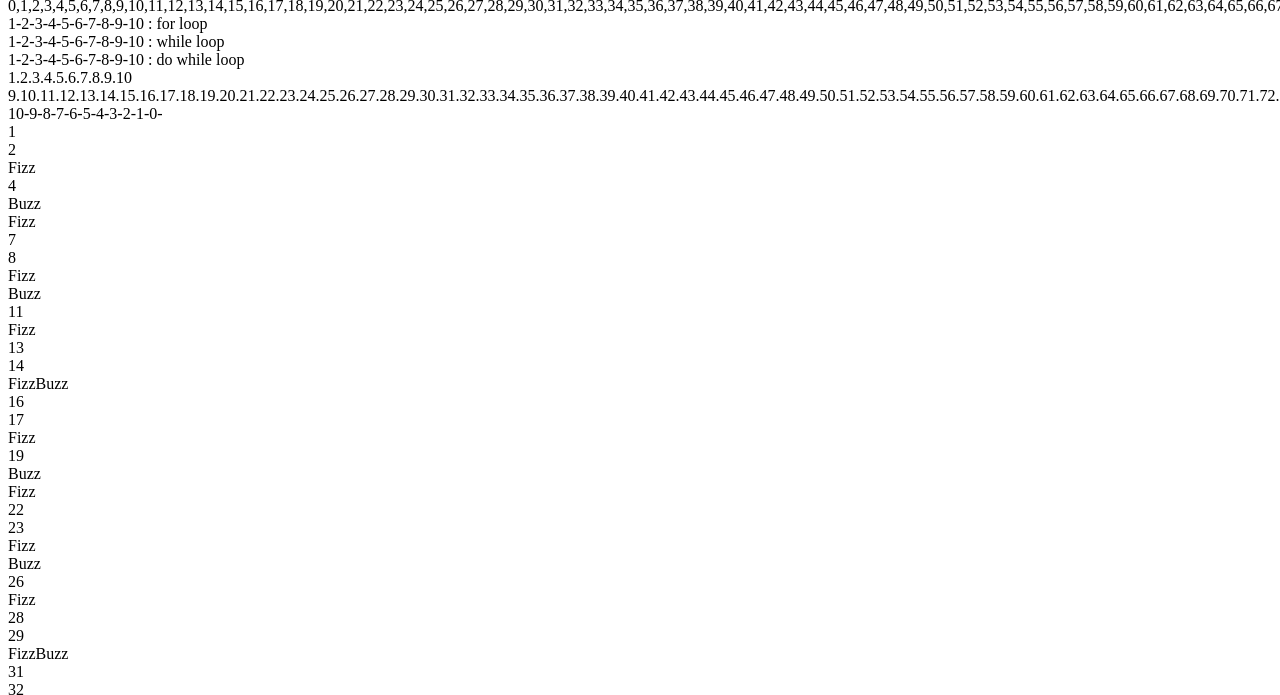
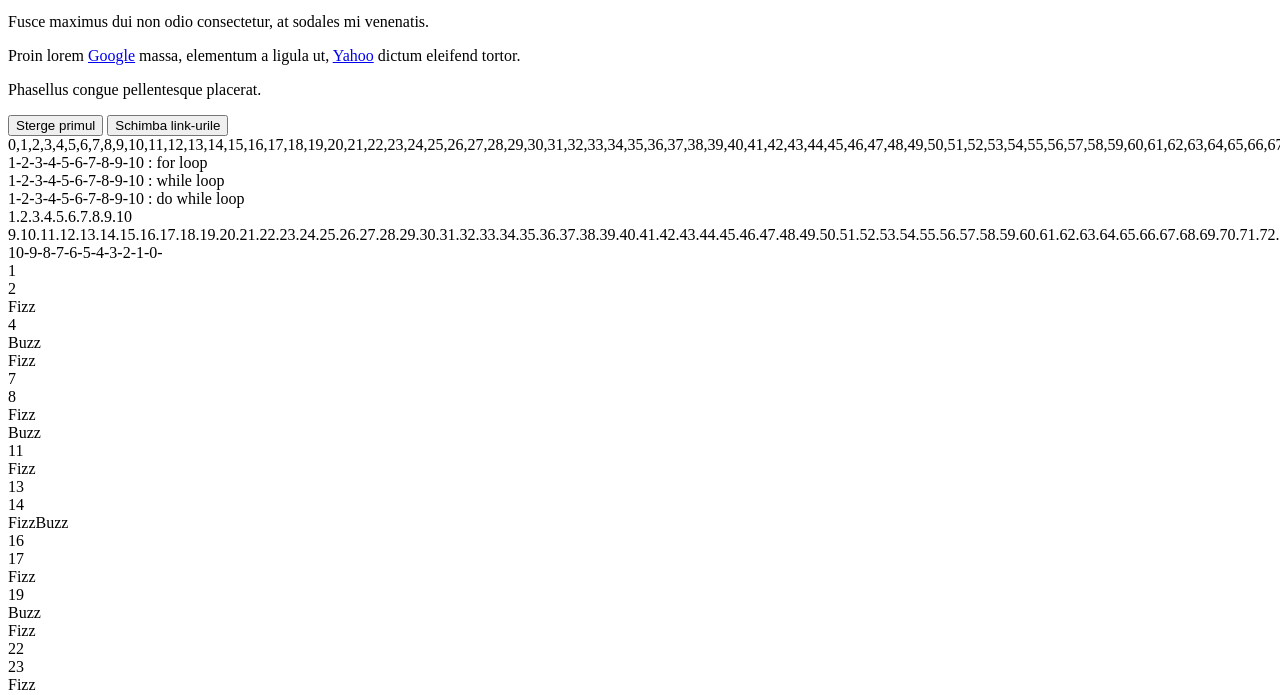
Before and after one commit to sszolosi/newJS, a plain HTML site: page index.html in a window 1280 px wide. Shown: the part 109-804 px from the top of the page. Drawn offline with Linux system fonts and the light colour scheme.

Commit message:
025 - DOM

```diff
--- a/index.html
+++ b/index.html
@@ -23,6 +23,16 @@
   <img id="image" src="images/smiley.png">
   <button onclick="changeImage()">Change Image</button><br>
 
+  <div id="remove">
+    <p id="p1">Fusce maximus dui non odio consectetur, at sodales mi venenatis.</p>
+    <p>Proin lorem <a id="change-link1" target="_blank" href="https://www.google.com/">Google</a> massa, elementum a ligula ut, <a id="change-link2" target="_blank" href="https://www.yahoo.com/">Yahoo</a> dictum eleifend tortor.</p>
+    <p>Phasellus congue pellentesque placerat.</p>
+    <span>
+     <button type="button" onclick="removeElement()">Sterge primul</button>
+     <button type="button" onclick="replaceLinks()">Schimba link-urile</button>
+    </span>
+  </div>
+
   <script src="js/program.js"></script>
 </body>
 
--- a/js/program.js
+++ b/js/program.js
@@ -5,7 +5,6 @@ function changeImage() {
 
 
 //-----------------------------013--------------------------------
-
 
 
 //numeric
@@ -194,6 +193,7 @@ console.log(unParametru(5));
 console.log(unParametru("text"));
 
 //--------------------------------017-------------------------------------
+
 var a = 3601;
 var i = 0;
 number = [];
@@ -315,7 +315,7 @@ function fizzBuzz(x) {
 };
 fizzBuzz(100);
 document.write("<br>");
-//--------------------------------022-------------------------------------
+//--------------------------------023-------------------------------------
 
 var a = [1, 2, 3, 4, [1, 2, 3, 4, [1, 2, 3, 4, [1, 2, 3, 4, [1, 2, 3, 4]]]]];
 
@@ -363,7 +363,7 @@ a.forEach(function(item, index, array) {
         itemB.forEach(function(itemC) {
           if (!Array.isArray(itemC)) {
             document.write('********' + itemC + '<br/>');
-              }else{
+          } else {
             itemC.forEach(function(itemD) {
               if (!Array.isArray(itemD)) {
                 document.write('************' + itemD + '<br/>');
@@ -375,3 +375,25 @@ a.forEach(function(item, index, array) {
     });
   }
 });
+
+//--------------------------------024-------------------------------------
+
+
+
+
+
+
+//--------------------------------025-------------------------------------
+
+function removeElement() {
+  var parent = document.getElementById("remove");
+  var child = document.getElementById("p1");
+  parent.removeChild(child);
+};
+
+
+function replaceLinks() {
+
+  document.getElementById("change-link1").href = "http://www.github.com";
+  document.getElementById("change-link2").href = "http://wwww.developer.mozilla.org";
+};
```
Lines whose indentation alone changed are shown as unchanged.
